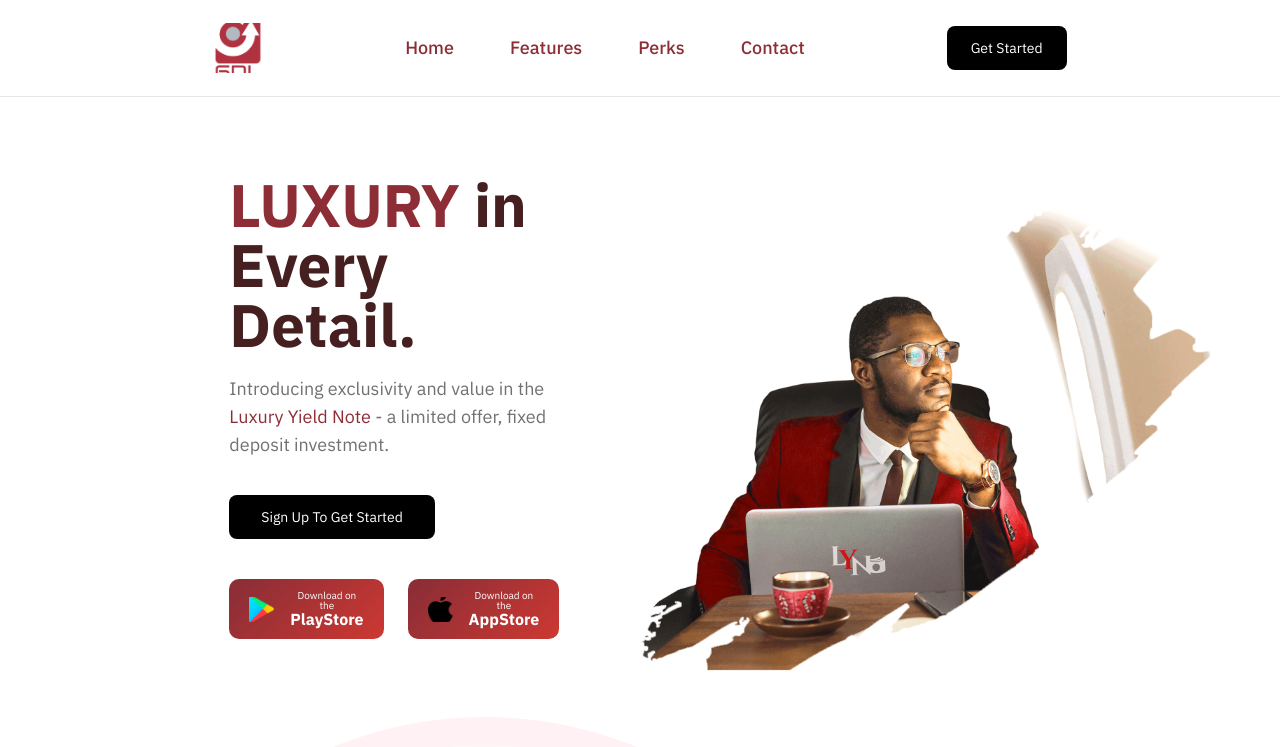
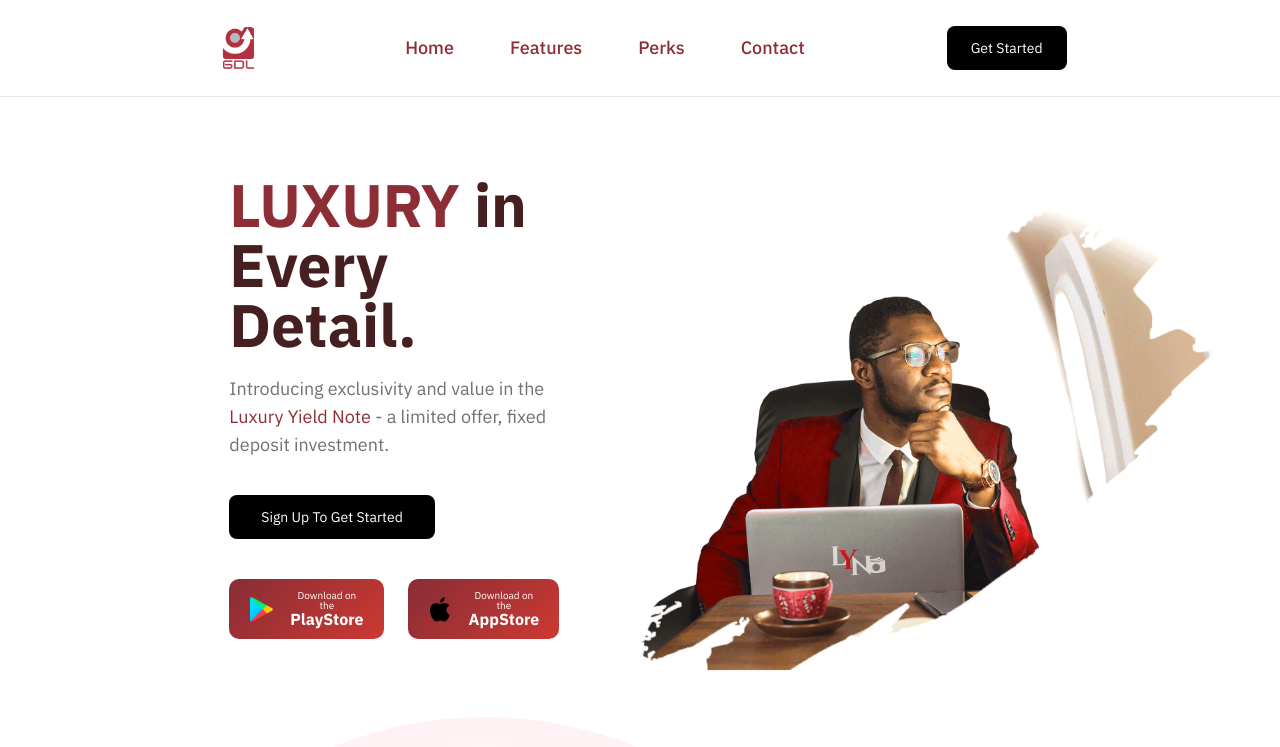
Before and after one commit to Aliiiu/gdl-lyn, a Next.js app: page / in a window 1280 px wide. Shown: the top 747 px of the page. Built offline with nearby package versions, Linux system fonts and the light colour scheme.

Commit message:
update ui

```diff
--- a/components/Pages/Home.js
+++ b/components/Pages/Home.js
@@ -50,10 +50,15 @@ const Home = () => {
           src={bgHero3}
           className="animate-zoom-out w-[600px] h-[600px]"
         /> */}
-        <CustomImage
+        <div
+          className={`relative flex-shrink-0 animate-zoom-out w-[700px] h-[300px] xl:h-[600px]`}
+        >
+          <Image src={bgHero} alt={""} layout="fill" objectFit="cover" />
+        </div>
+        {/* <CustomImage
           src={bgHero}
           className="animate-zoom-out w-[700px] h-[300px] xl:h-[600px]"
-        />
+        /> */}
       </div>
     </div>
   );
--- a/components/Widgets/CustomImage/CustomImage.js
+++ b/components/Widgets/CustomImage/CustomImage.js
@@ -3,7 +3,7 @@ import NextImage from "next/image";
 const CustomImage = ({ className, src, alt = "" }) => {
   return (
     <div className={`relative flex-shrink-0 ${className}`}>
-      <NextImage src={src} alt={alt} layout="fill" objectFit="cover" />
+      <NextImage src={src} alt={alt} layout="fill" objectFit="contain" />
     </div>
   );
 };
```
